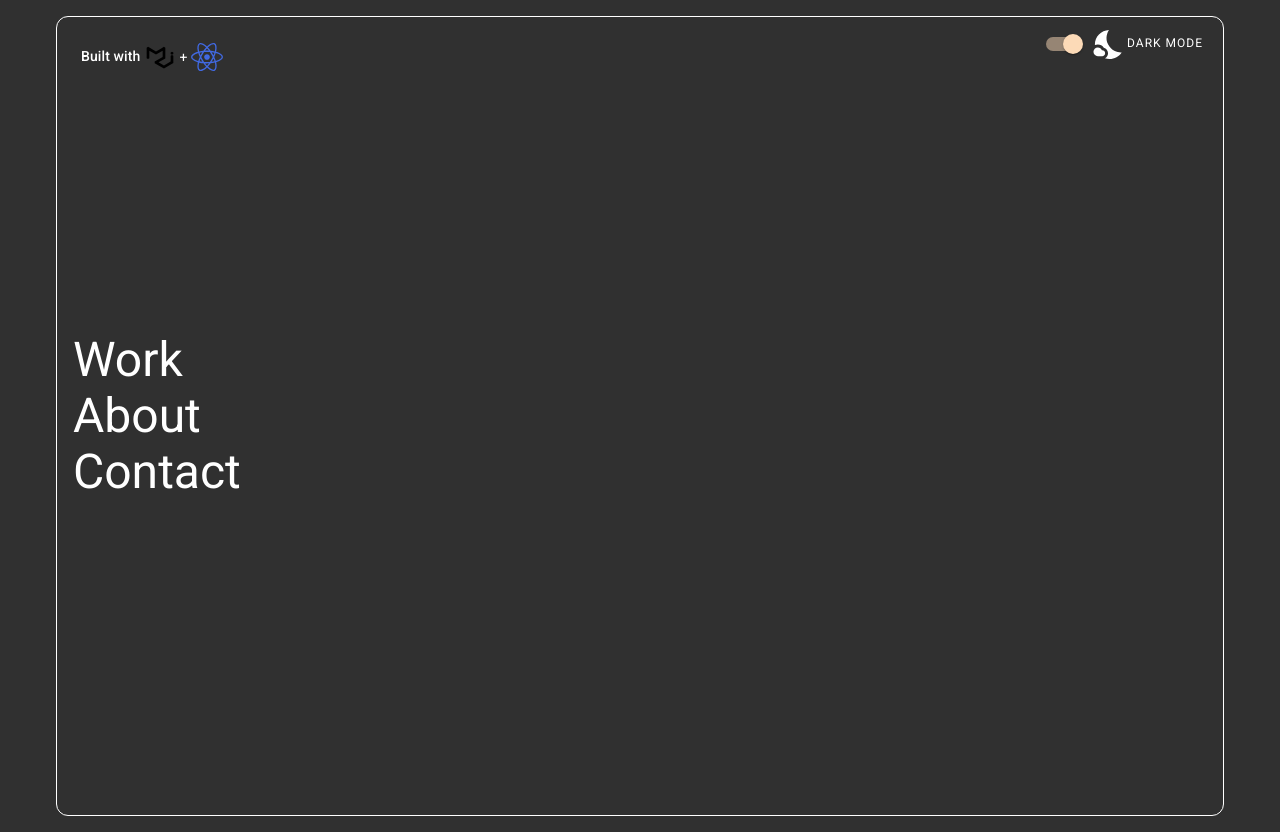
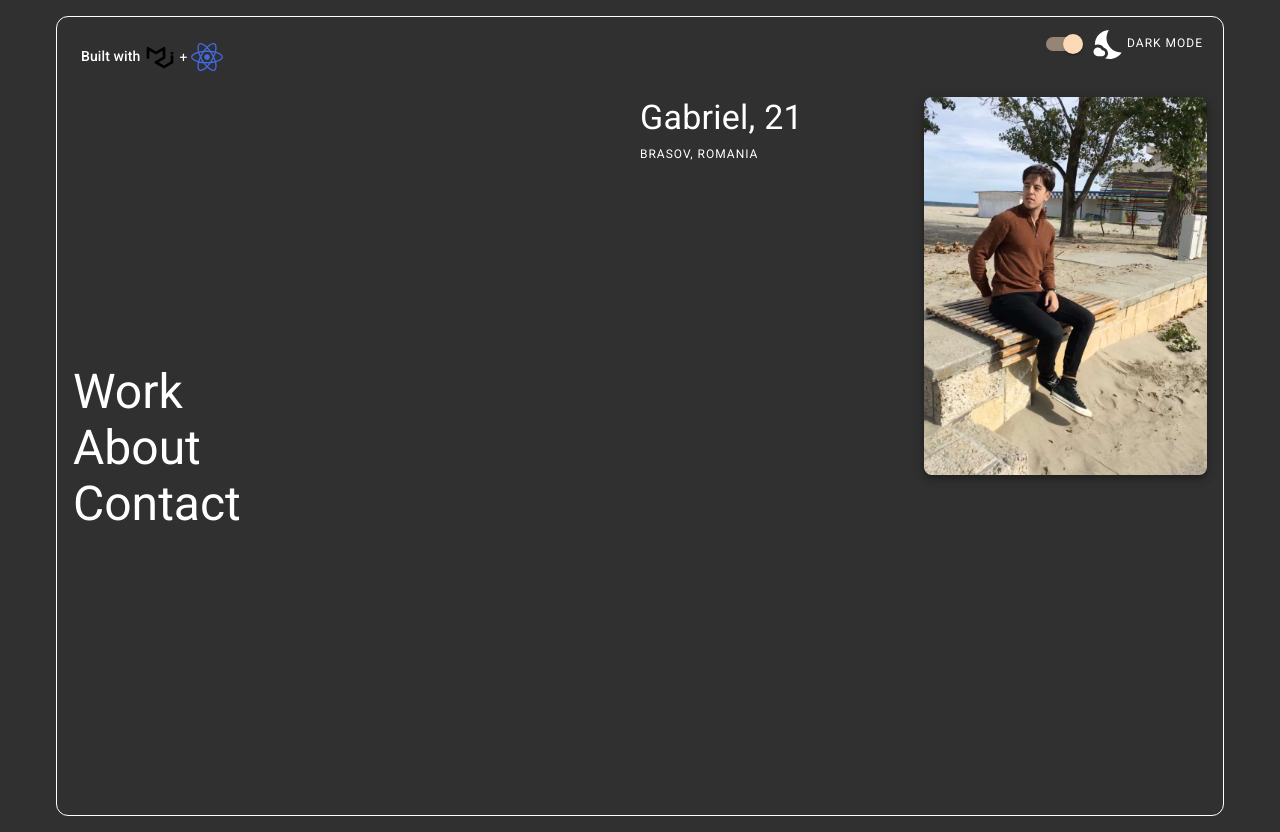
Before and after one commit to irlgabriel/portfolio, a React (Create React App) app: page / in a window 1280 px wide. Built offline with nearby package versions, Linux system fonts and the light colour scheme.

Commit message:
in the process of redoing intro layout

```diff
--- a/src/App.js
+++ b/src/App.js
@@ -32,7 +32,7 @@ const useStyles = makeStyles(theme => ({
     minHeight: '100vh',
     width: '100%',
     margin: '0',
-    '& > div > div > a > h3': {
+    '& div > a > h3': {
       cursor: 'pointer',
       transition: 'all .30s ease-in-out',
       userSelect: 'none',
@@ -40,7 +40,7 @@ const useStyles = makeStyles(theme => ({
         transform: 'translateX(20px)',
       }
     },
-    '& > div > div > a': {
+    '& div > a': {
       color: 'inherit',
       textDecoration: 'none',
       '&:hover': {
@@ -94,7 +94,7 @@ function App() {
                 }
               />
             </Box>
-            <TransitionGroup>
+            <TransitionGroup style={{height: '100%', paddingTop: '4rem'}}>
               <Switch>
                 {routes.map(({ path, Component }) => (
                   <Route exact path={path} key={path} >
--- a/src/components/Intro/Intro.js
+++ b/src/components/Intro/Intro.js
@@ -1,4 +1,5 @@
 import React from "react";
+import me from '../../images/me.jpeg';
 import { Link } from "react-router-dom";
 import { makeStyles } from '@material-ui/core/styles';
 import Box from '@material-ui/core/Box';
@@ -7,12 +8,9 @@ import Typography from '@material-ui/core/Typography';
 import mui from '../../images/mui.svg';
 import { FaReact } from 'react-icons/fa';
 
-const useStyles = makeStyles({
-  link: {
-    transition: 'transform .3s ease-in-out',
-    '&:hover': {
-      transform: 'scale(1.5)'
-    }
+const useStyles = makeStyles(theme => ({
+  root: {
+    height: '100%',
   },
   desc: {
     position: "absolute",
@@ -22,15 +20,46 @@ const useStyles = makeStyles({
   align: {
     display: 'flex',
     alignItems: 'center',
+  },
+  flexContainer: {
+    height: '100%',
+    [theme.breakpoints.down('xs')]: {
+      flexDirection: 'column'
+    }
+  },
+  flexItem: {
+    flexBasis: '50%'
+  },
+  toRight: {
+    height: '100%',
+    display: 'flex',
+    alignItems: 'flex-end',
+    [theme.breakpoints.down('xs')]: {
+      order: '1'
+    }
+  },
+  leftDiv: {
+    height: '100%',
+    display: "flex",
+    flexDirection: 'column',
+    justifyContent: 'center',
+    [theme.breakpoints.down('xs')]: {
+      order: '2'
+    }
+  },
+  img: {
+    borderRadius: '8px',
+    boxShadow: theme.shadows[5],
   }
 
-})
+}))
 
 export default () => {
   const classes = useStyles();
 
   return (
-    <Grid>
+    <Grid className={classes.root} container>
+
       {/**Absolutely positioned */}
       <Box className={classes.desc} p={1}>
         <Box className={classes.align}>
@@ -43,6 +72,8 @@ export default () => {
         </Box>
       </Box>
 
+      <Grid className={classes.flexContainer} container>
+        <Grid className={`${classes.flexItem} ${classes.leftDiv}`} item>
           <Link className={classes.link} to='/what'>
             <Typography variant='h3'>Work</Typography>
           </Link>
@@ -53,5 +84,18 @@ export default () => {
             <Typography variant='h3'>Contact</Typography>
           </Link>
         </Grid>
+        <Grid component={Box} direction='column' className={`${classes.flexItem} ${classes.toRight}`} item>
+          <Grid container>
+              <Grid component={Link} to='who' item className={classes.flexItem}>
+                <Typography variant='h4'>Gabriel, 21</Typography>
+                <Typography variant='overline'>Brasov, Romania</Typography>
+              </Grid>
+              <Grid item className={classes.flexItem}>
+                <img className={classes.img} src={me} width='100%' />
+              </Grid>
+            </Grid>
+        </Grid>
+      </Grid>
+  </Grid>
   )
 };
--- a/src/components/Me/Me.js
+++ b/src/components/Me/Me.js
@@ -1,5 +1,4 @@
 import React, { useRef, useEffect, useState } from "react";
-import me from '../../images/me.jpeg';
 import expressjs from '../../images/expressjs-icon.svg'
 import Box from '@material-ui/core/Box';
 import Typography from '@material-ui/core/Typography';
--- a/src/components/Projects/Data.js
+++ b/src/components/Projects/Data.js
@@ -35,7 +35,7 @@ export const mainProjects = [
       <FaSass size={48}  color="red" />,
     ],
     desc:
-      "A react app that takes data from two different APIs and uses Recharts npm library to display some (hopefully useful) charts with Covid-19 information around the world. ",
+      "A React app that takes data from two different APIs and uses Recharts npm library to display some (hopefully useful) charts with Covid-19 information around the world. ",
     liveURL: "https://irlgabriel.github.io/covid-19-tracker",
     codeURL: "https://github.com/irlgabriel/covid-19-tracker",
     key: "0",
@@ -121,7 +121,7 @@ export const mainProjects = [
       <FaCss3 size={48}  color="royalblue" />,
     ],
     desc:
-      "A small app that I've built to get used with firebase and its services (firestore and auth more specifically). I reached the conclusion that it is a great tool (and very easy to learn and implement) for smaller apps that do not need full fledged backends.",
+      "An app that I've built to get used with firebase and its services (Firestore and Authentication more specifically). I reached the conclusion that it is a great tool (and very easy to learn and implement) for smaller apps that do not need full fledged backends.",
     liveURL: "https://irlgabriel.github.io/library-project-redo/#/",
     codeURL: "https://github.com/irlgabriel/library-project-redo/",
     projectIcon: <FaReact />,
@@ -140,7 +140,7 @@ export const mainProjects = [
       <FaCss3 size={48}  color="royalblue" />,
     ],
     desc:
-      "Just a small app that helped me understand and manage state more easily. I have got a bit of a taste of form client-side validations since it revolves a lot around valid informations being input.",
+      "This app that helped me understand and manage state more easily. I have got a bit of a taste of form client-side validations since it revolves a lot around valid informations being input.",
     liveURL: "https://irlgabriel.github.io/Cv-project",
     codeURL: "https://github.com/irlgabriel/Cv-project",
     projectIcon: <FaReact />,
```
Lines whose indentation alone changed are shown as unchanged.
